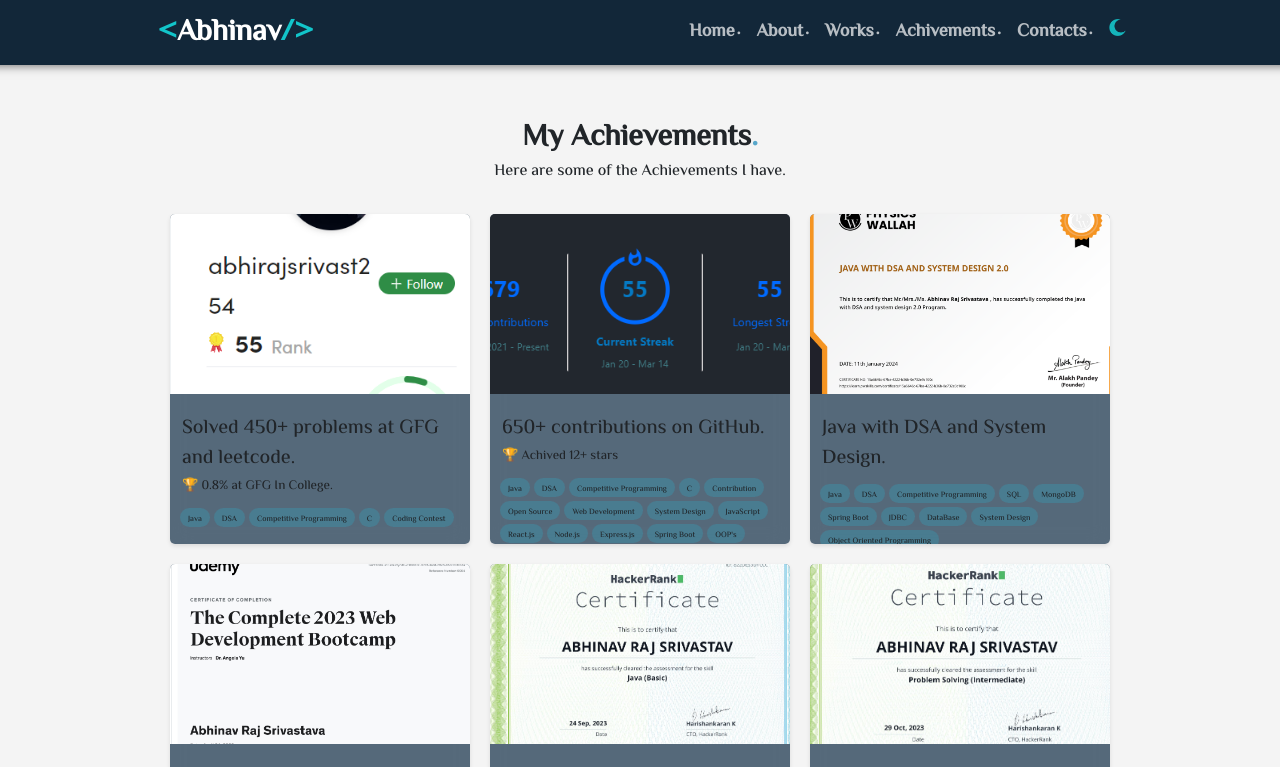
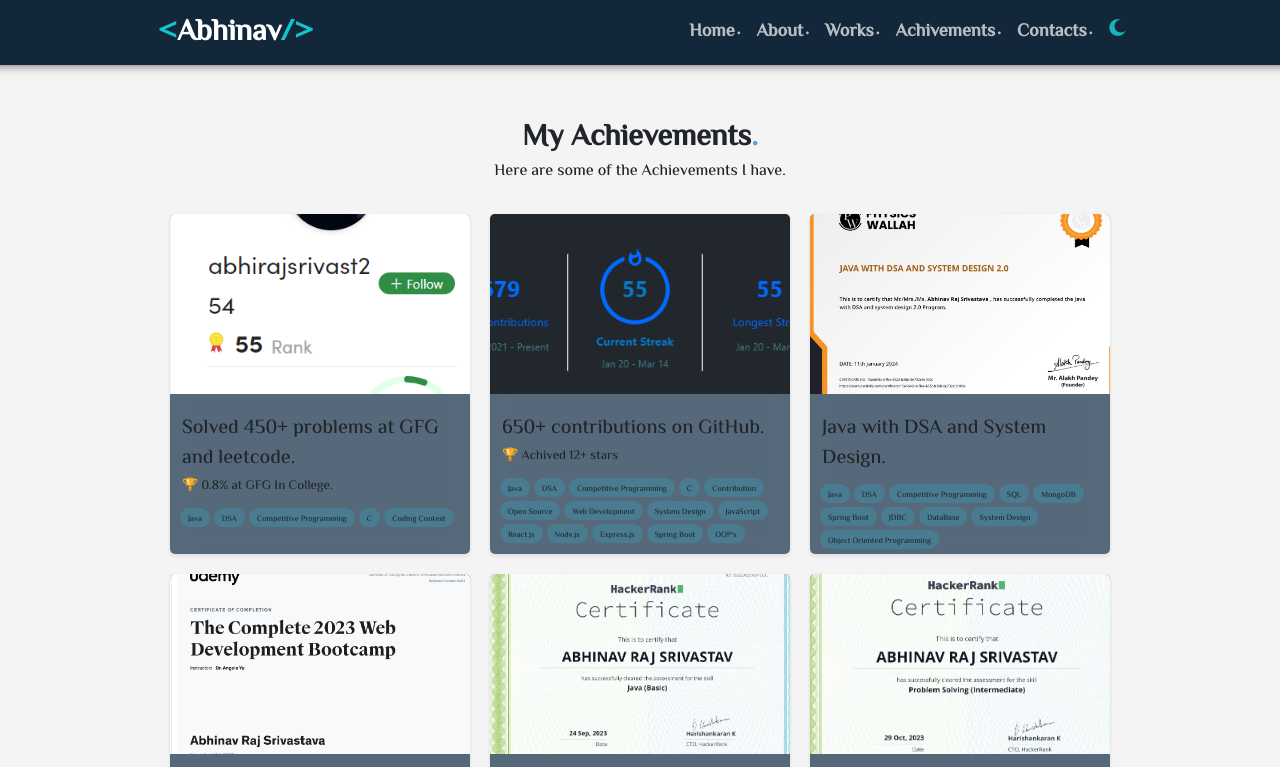
Before and after one commit to Abhinavrajsrivastav/AbhainavSrivastav, a React (Create React App) app: page /Achievements in a window 1280 px wide. Shown: the top 767 px of the page. Built offline with nearby package versions, Linux system fonts and the light colour scheme.

Commit message:
17-03-2024-002

```diff
--- a/src/Components/Achivements/AchivementsCard/AchivementsCard.css
+++ b/src/Components/Achivements/AchivementsCard/AchivementsCard.css
@@ -9,7 +9,7 @@
   padding-bottom: 0px;
   margin: 10px;
   width: 300px;
-  height: 330px;
+  height: 340px;
   overflow: hidden;
   position: relative;
   max-width: 1000px;
```
